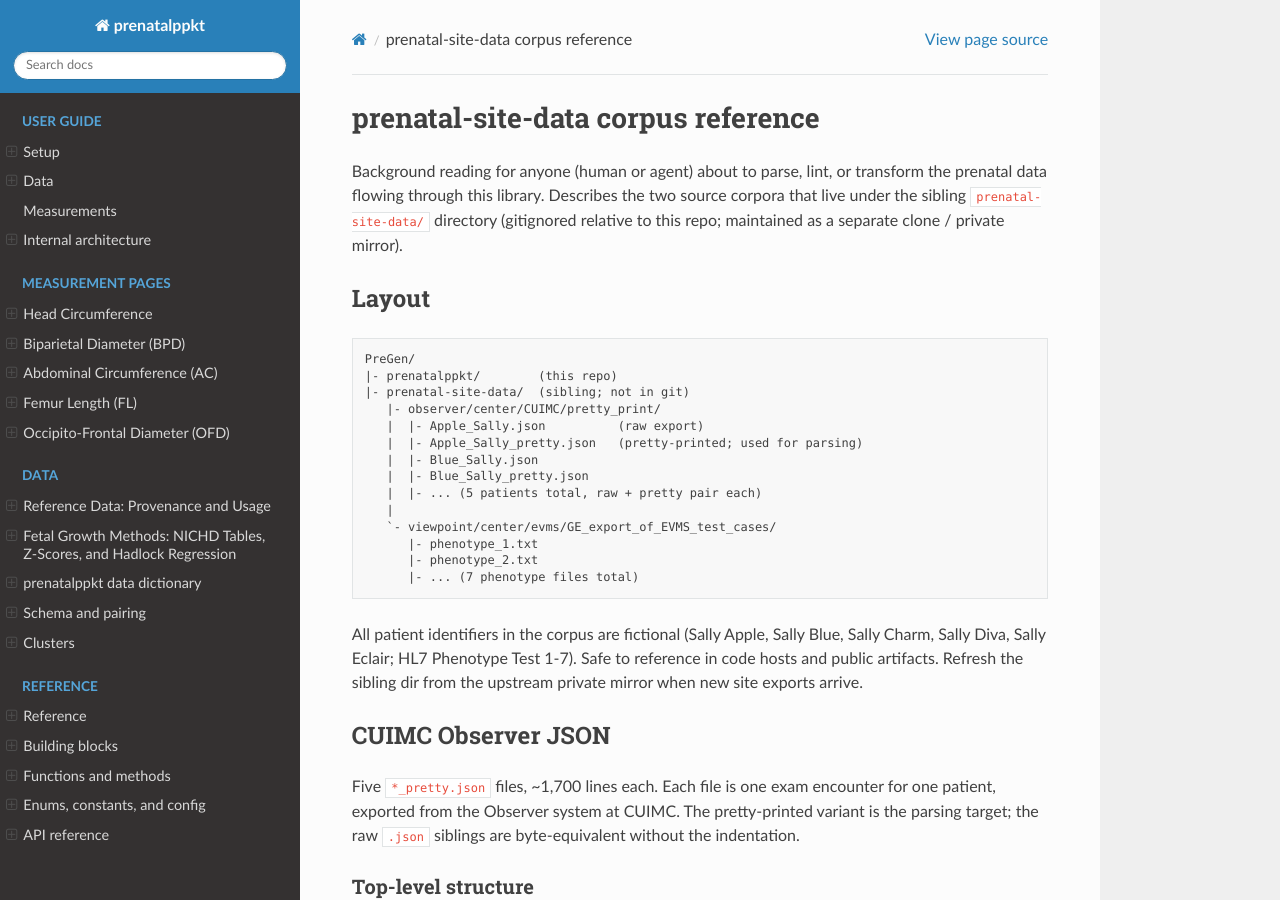
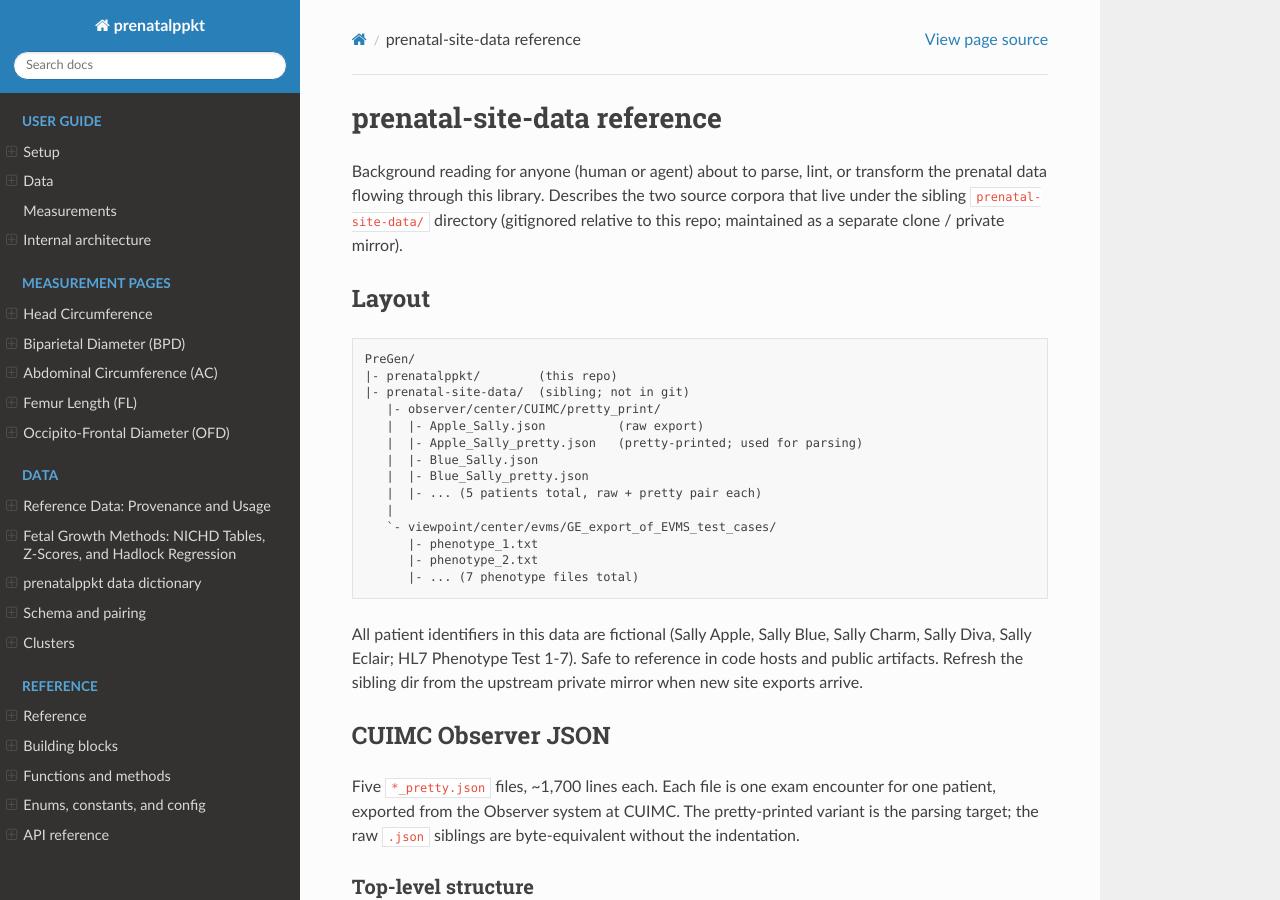
Before and after one commit to P2GX/prenatalppkt, a Sphinx documentation site: the page built from docs/prenatal_site_data.md, in a window 1280 px wide and 900 px high. Built offline with Sphinx 7.4.7 and the Read the Docs theme 3.1.0, drawn with Linux system fonts in a browser that asks for light colours; some of the changed text lies outside the part shown.

Commit message:
fix wording I don't like

````diff
--- a/docs/prenatal_site_data.md
+++ b/docs/prenatal_site_data.md
@@ -1,4 +1,4 @@
-# prenatal-site-data corpus reference
+# prenatal-site-data reference
 
 Background reading for anyone (human or agent) about to parse, lint,
 or transform the prenatal data flowing through this library.
@@ -25,7 +25,7 @@
       |- ... (7 phenotype files total)
 ```
 
-All patient identifiers in the corpus are fictional (Sally Apple,
+All patient identifiers in this data are fictional (Sally Apple,
 Sally Blue, Sally Charm, Sally Diva, Sally Eclair; HL7 Phenotype
 Test 1-7). Safe to reference in code hosts and public artifacts.
 Refresh the sibling dir from the upstream private mirror when new
@@ -96,7 +96,7 @@
 }
 ```
 
-Labels observed in this corpus: `AC`, `BPD`, `Cerebellum`, `Femur`,
+Labels observed in this data: `AC`, `BPD`, `Cerebellum`, `Femur`,
 `HC`, `Nuchal Fold`, `CRL`, `Humerus`. Same shape applies to
 `ratios[]` (label = `HC/AC`, `FL/AC`, `FL/BPD`) and `efws[]`
 (label = `EFW (AC, FL, HC)` etc.).
@@ -140,7 +140,7 @@
 (`SkullFetus.HeadCircumference`); short label and long label live
 in the remaining segments and are typically discarded.
 
-### Type distribution in this corpus
+### Type distribution in this data
 
 | OBX-2 type | Count | Example |
 |---|---|---|
@@ -166,7 +166,7 @@
 non-suffixed names (`Exam`, `PatientHistory`, etc.) carry
 encounter / demographic data.
 
-## Cross-corpus quirks worth remembering
+## Cross-format quirks worth remembering
 
 - **Numeric percentiles**: Observer stores percentile both as a
   float (`calculated_percentile = 55.6`) and as a `%`-suffixed
````
Also changed, not shown: 4 other files.
